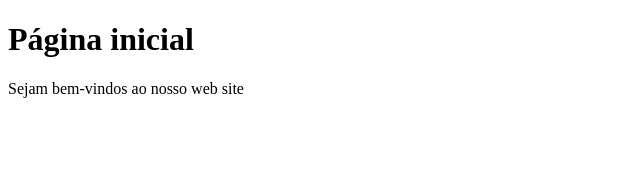
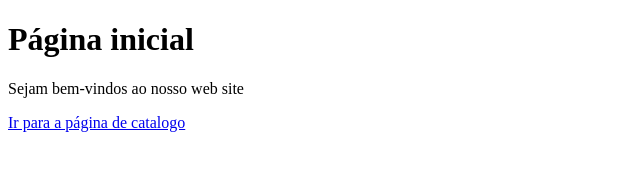
Before and after one commit to Maykdev93/desafio_merge_conflito, a plain HTML site: page index.html in a window 1280 px wide. Shown: the whole page, without its empty margins (0-640 px from the left). Drawn offline with Linux system fonts and the light colour scheme.

Commit message:
Página catálogo

```diff
--- a/index.html
+++ b/index.html
@@ -9,6 +9,7 @@
 <body>
     <h1>Página inicial</h1>
     <p>Sejam bem-vindos ao nosso web site</p>
+    <a href="catalogo.html">Ir para a página de catalogo</a>
 
 </body>
 </html>
```
Also changed, not shown: catalogo.html (added).
